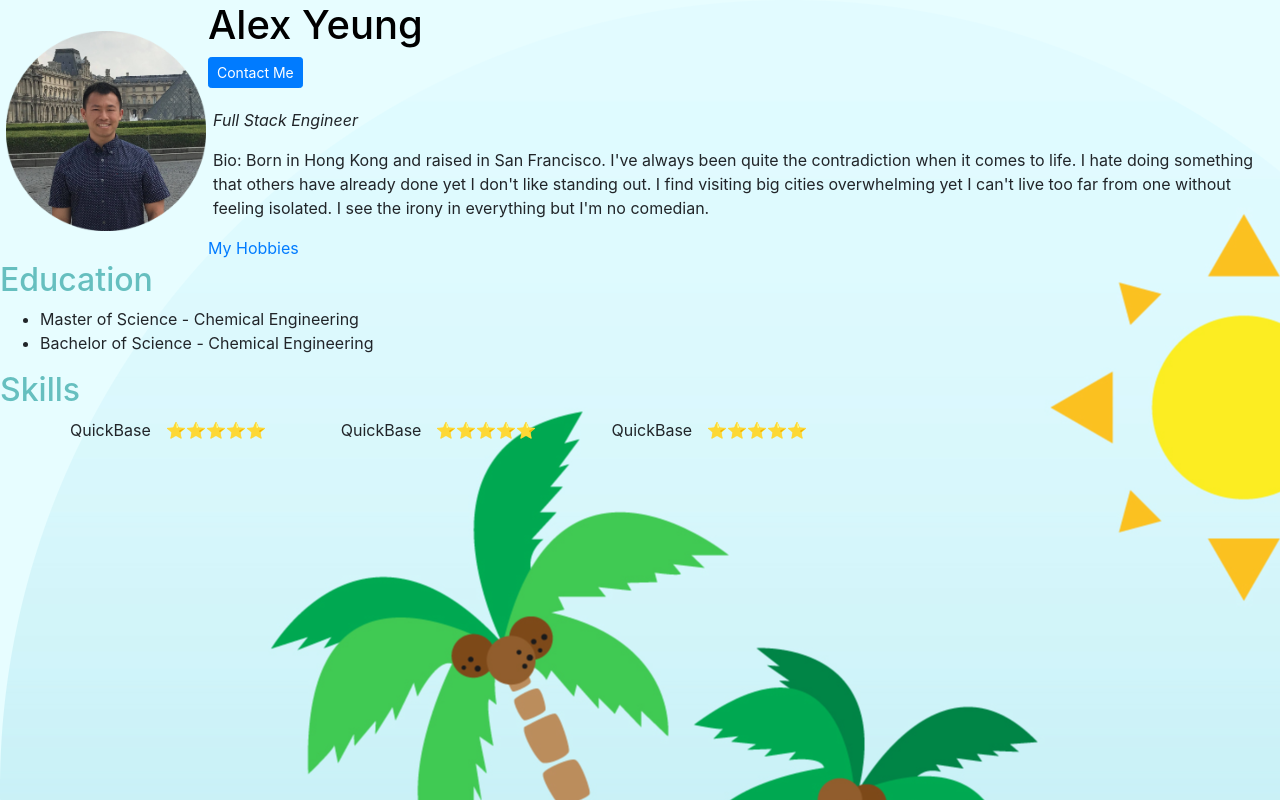
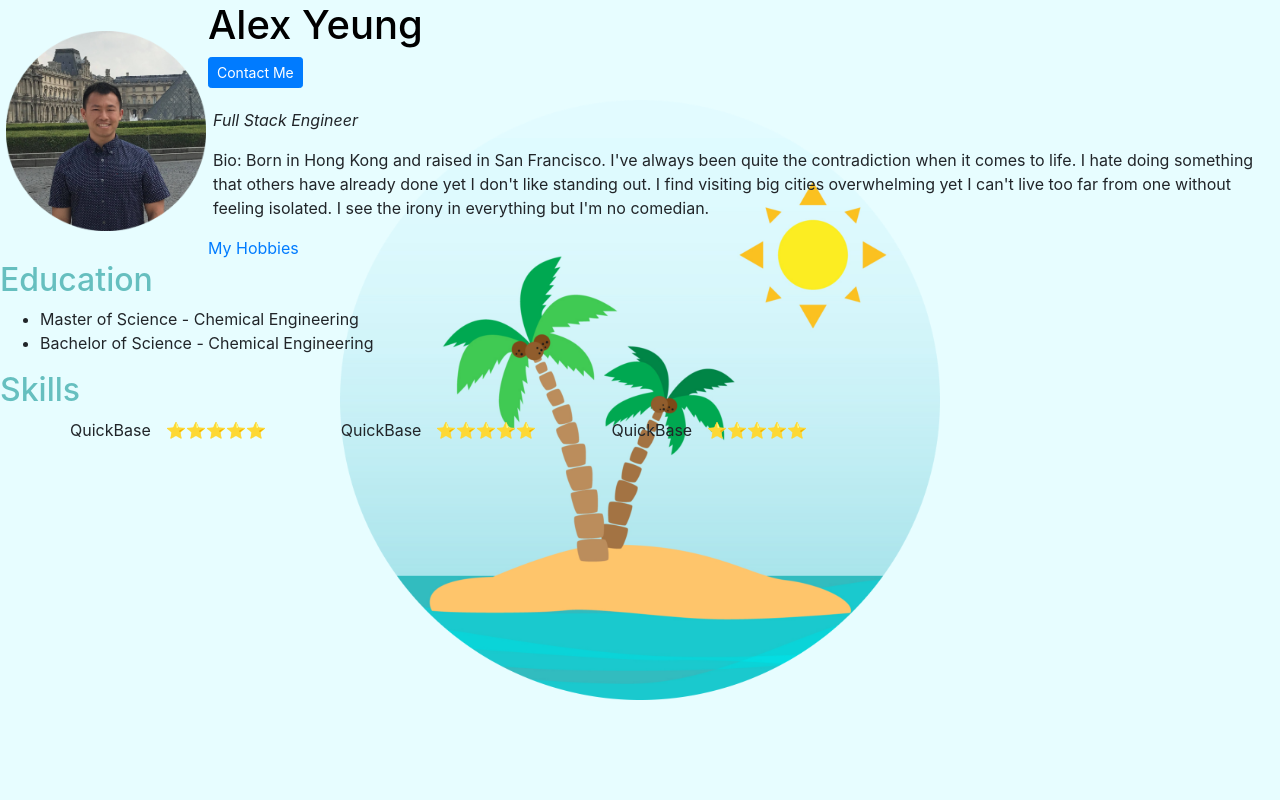
Before and after one commit to yeung608/Personal-CV, a plain HTML site: page index.html in a window 1280 px wide. Drawn offline with nearby package versions, Linux system fonts and the light colour scheme.

Commit message:
Update styles.css

```diff
--- a/css/styles.css
+++ b/css/styles.css
@@ -2,7 +2,8 @@ body {
   background-image: url("Images/Hawaii.png");
   background-repeat: no-repeat;
   background-attachment: fixed;
-  background-color: #d6f7fe
+  background-position: center;
+  background-size: 600px 600px;
 }
 hr {
   border-style: dotted;
```
